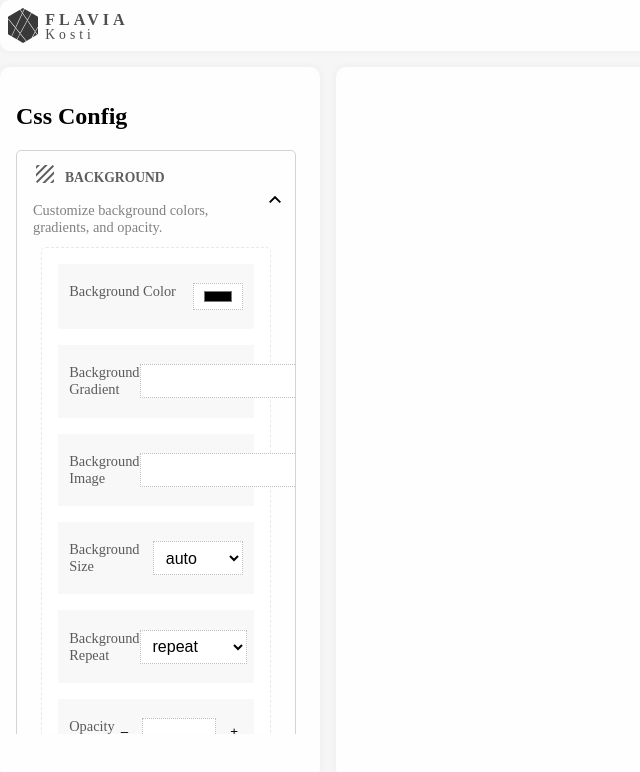
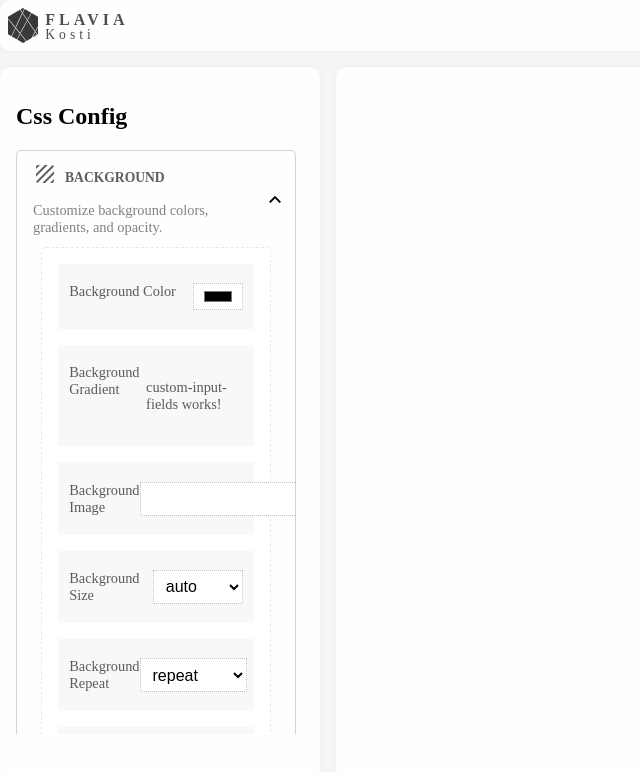
Before and after one commit to flavia3107/css-playground, an Angular app: page / in a window 1280 px wide. Both pictures are taken after a click on the button 156 px from the left and 211 px from the top of the page. Shown: the top 772 px of the page, without its empty margins (0-640 px from the left). Built offline with nearby package versions, Linux system fonts and the light colour scheme.

Commit message:
Css Playground: Custom Input P2

```diff
--- a/src/app/app.config.ts
+++ b/src/app/app.config.ts
@@ -59,7 +59,7 @@ interface BaseProperty {
 }
 
 interface SimpleProperty extends BaseProperty {
-	type: 'color' | 'text' | 'number' | 'range' | 'toggle';
+	type: 'color' | 'text' | 'number' | 'range' | 'toggle' | 'custom';
 	min?: number | null;
 	max?: number | null;
 	step?: number;
@@ -90,7 +90,7 @@ export const CSS_CONFIG: CSSSection[] = [
 		summary: 'Customize background colors, gradients, and opacity.',
 		properties: [
 			{ name: 'backgroundColor', value: '#3498db', type: 'color' },
-			{ name: 'backgroundGradient', value: 'linear-gradient(90deg, #3498db, #9b59b6)', type: 'text' },
+			{ name: 'backgroundGradient', value: 'linear-gradient(90deg, #3498db, #9b59b6)', type: 'custom' },
 			{ name: 'backgroundImage', value: '', type: 'text' },
 			{ name: 'backgroundSize', value: 'cover', type: 'select', options: ['auto', 'cover', 'contain'] },
 			{ name: 'backgroundRepeat', value: 'no-repeat', type: 'select', options: ['repeat', 'no-repeat', 'repeat-x', 'repeat-y'] },
@@ -135,7 +135,7 @@ export const CSS_CONFIG: CSSSection[] = [
 			{ name: 'color', value: '#333333', type: 'color' },
 			{ name: 'letterSpacing', value: '0px', type: 'number', unit: 'px', min: -5, max: 50 },
 			{ name: 'lineHeight', value: '1.5', type: 'number', min: -10, max: null, step: 0.1 },
-			{ name: 'textShadow', value: '0px 1px 3px rgba(0,0,0,0.3)', type: 'text' },
+			{ name: 'textShadow', value: '0px 1px 3px rgba(0,0,0,0.3)', type: 'custom' },
 			{ name: 'textAlign', value: 'center', type: 'select', options: ['left', 'center', 'right', 'justify'] }
 		]
 	},
@@ -146,8 +146,8 @@ export const CSS_CONFIG: CSSSection[] = [
 		properties: [
 			{ name: 'width', value: '300px', type: 'number', unit: 'px', min: 0, max: null },
 			{ name: 'height', value: '200px', type: 'number', unit: 'px', min: 50, max: null },
-			{ name: 'padding', value: '16px', type: 'text', unit: 'px' },
-			{ name: 'margin', value: '8px', type: 'text', unit: 'px' }
+			{ name: 'padding', value: '16px', type: 'custom', unit: 'px' },
+			{ name: 'margin', value: '8px', type: 'custom', unit: 'px' }
 		]
 	},
 	{
--- a/src/app/components/css-configs/css-configs.component.html
+++ b/src/app/components/css-configs/css-configs.component.html
@@ -18,10 +18,10 @@
 				<input type="color" class="input-color" />
 			</div>
 			}
-			@case ('range') {
-			<div>
+			@case ('custom') {
+			<div class="flex-row space_between input-container">
 				{{property.name | camelToWords}}
-				{{property.type}}
+				<app-custom-input-fields />
 			</div>
 			}
 			@case ('text') {
--- a/src/app/components/css-configs/css-configs.component.ts
+++ b/src/app/components/css-configs/css-configs.component.ts
@@ -4,12 +4,13 @@ import { MatIconModule } from '@angular/material/icon';
 
 import { CSS_CONFIG } from 'src/app/app.config';
 import { CamelToWordsPipe } from 'src/shared/custom-pipes/camel-to-words.pipe';
+import { CustomInputFieldsComponent } from '../custom-input-fields/custom-input-fields.component';
 
 @Component({
   selector: 'app-css-configs',
   templateUrl: './css-configs.component.html',
   styleUrls: ['./css-configs.component.scss'],
-  imports: [MatExpansionModule, MatIconModule, CamelToWordsPipe],
+  imports: [MatExpansionModule, MatIconModule, CamelToWordsPipe, CustomInputFieldsComponent],
   changeDetection: ChangeDetectionStrategy.OnPush,
 })
 export class CssConfigsComponent {
```
